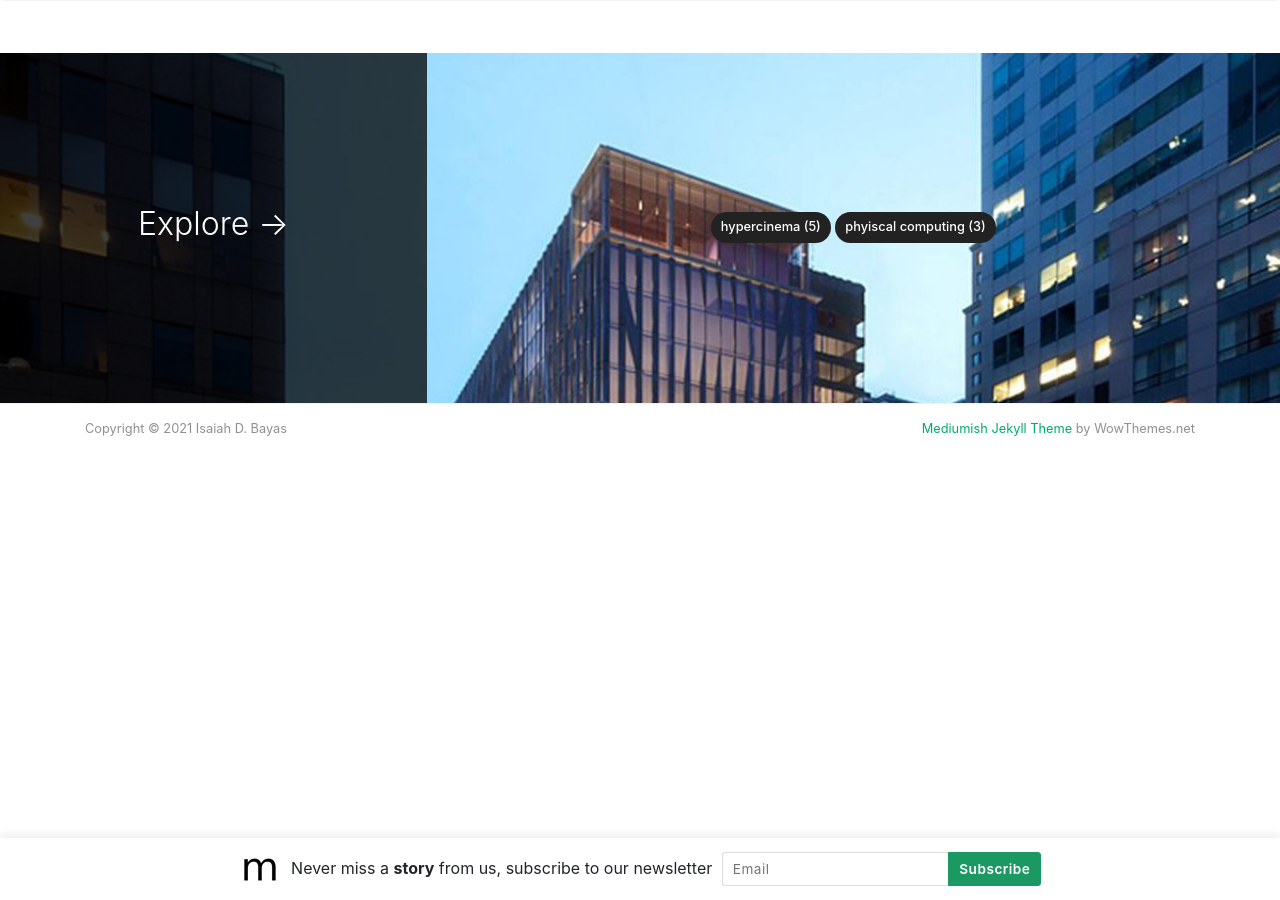
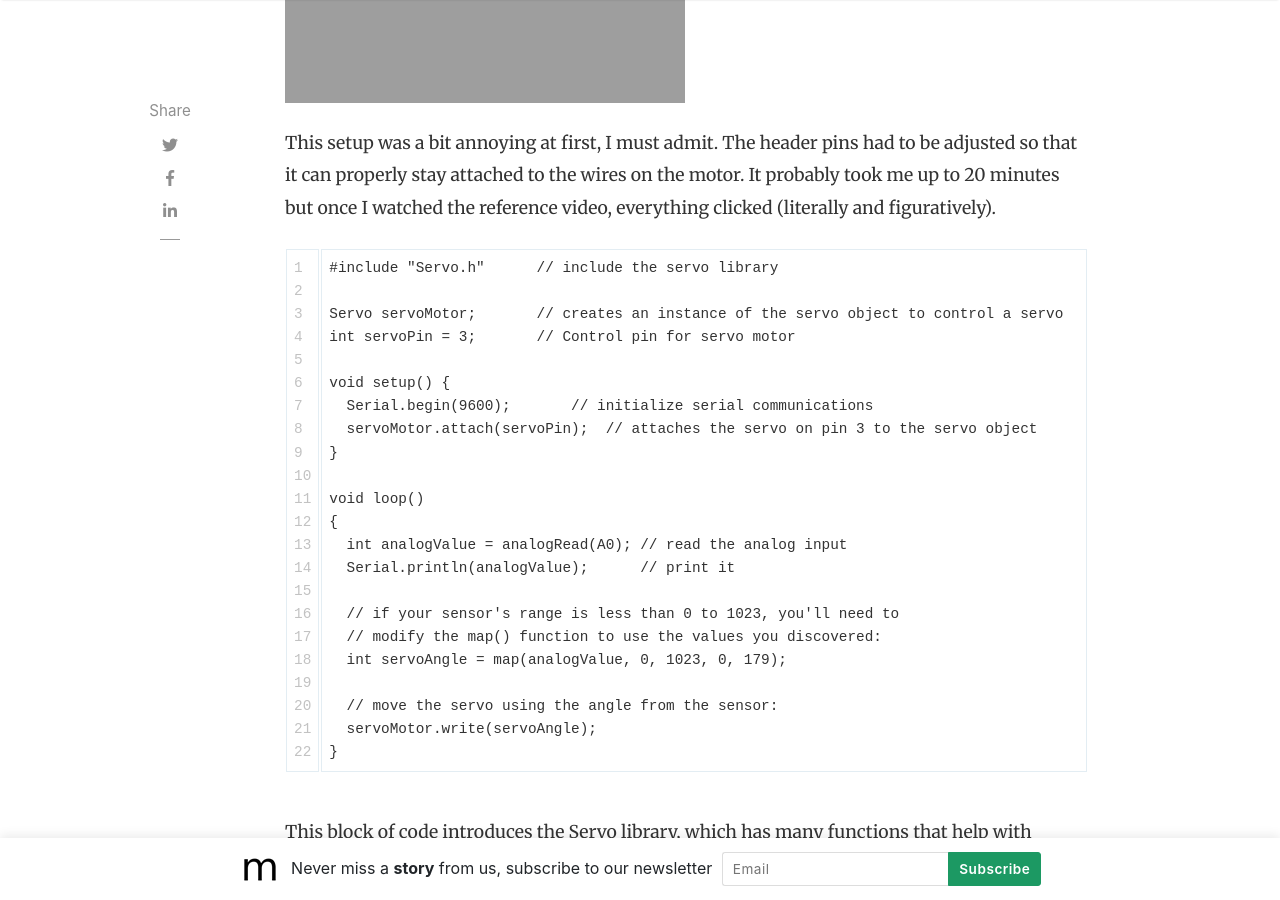
Before and after one commit to Isaiah-Bayas/Isaiah-Bayas.github.io, a Jekyll site: the page built from _posts/2021-09-28-week-three-pcom-labs.md, in a window 1280 px wide and 900 px high, scrolled down 3706 px. Built offline with Jekyll 4.4.1, drawn with Linux system fonts in a browser that asks for light colours; nearby versions of some CDN libraries; comment, search, counter and statistics services are not loaded; some of the changed text lies outside the part shown.

Commit message:
Update 2021-09-28-week-three-pcom-labs.md

````diff
--- a/_posts/2021-09-28-week-three-pcom-labs.md
+++ b/_posts/2021-09-28-week-three-pcom-labs.md
@@ -23,17 +23,52 @@ For this lab, the setup was fairly easy. The primary, and singular, difference f
 
 This block of code checks the sensor input range by initializing serial communication and printing out the corresponding values from the analog input reading.
 
-[comment]: <> (Picture of code here)
+```
+void setup() {
+  Serial.begin(9600);       // initialize serial communications
+}
+
+void loop() {
+  int analogValue = analogRead(A0); // read the analog input
+  Serial.println(analogValue);      // print it
+}
+```
 
 This block of code checks to see if the speaker works by playing a single tone continuously. The tone() function generates a square wave of the specified frequency (440). The pin number, frequency and duration are the parameters, in order. Here is a video of this example demonstrated:
 
 [comment]: <> (Video here)
 
-[comment]: <> (Picture of code here)
+```
+void setup() {
+  // nothing to do here
+}
+
+void loop() {
+  // play the tone for 1 second:
+  tone(8, 440,1000);
+  // do nothing else for the one second you're playing:
+  delay(1000);
+}
+```
 
 This block of code takes the sensor reading, maps it, and then plays the tone according to the mapped frequency.
 
-[comment]: <> (Picture of code here)
+```
+void setup() {
+  // nothing to do here
+}
+
+void loop() {
+  // get a sensor reading:
+  int sensorReading = analogRead(A0);
+  // map the results from the sensor reading's range
+  // to the desired pitch range:
+  float frequency = map(sensorReading, 200, 900, 100, 1000);
+  // change the pitch, play for 10 ms:
+  tone(8, frequency, 10);
+  delay(10);
+}
+```
 
 This block of code is a bit more complex ; it ultimately plays a melody by using diffeent notes from a library, "pitches.h." Here is a video of this example demonstrated:
 
@@ -49,7 +84,30 @@ As a side note, the musical instrument part of this lab will be my first class p
 
 This setup was a bit annoying at first, I must admit. The header pins had to be adjusted so that it can properly stay attached to the wires on the motor. It probably took me up to 20 minutes but once I watched the reference video, everything clicked (literally and figuratively).
 
-[comment]: <> (Picture of code here)
+```
+#include "Servo.h"      // include the servo library
+
+Servo servoMotor;       // creates an instance of the servo object to control a servo
+int servoPin = 3;       // Control pin for servo motor
+
+void setup() {
+  Serial.begin(9600);       // initialize serial communications
+  servoMotor.attach(servoPin);  // attaches the servo on pin 3 to the servo object
+}
+
+void loop()
+{
+  int analogValue = analogRead(A0); // read the analog input
+  Serial.println(analogValue);      // print it
+
+  // if your sensor's range is less than 0 to 1023, you'll need to
+  // modify the map() function to use the values you discovered:
+  int servoAngle = map(analogValue, 0, 1023, 0, 179);
+
+  // move the servo using the angle from the sensor:
+  servoMotor.write(servoAngle);
+}
+```
 
 This block of code introduces the Servo library, which has many functions that help with programming any Servo motor. I created an instance of the servo object to access specific member functions of the servo. Then, I attached the pin to the servo and map the sensor reading which was used to pulsate the motor at the specified angle.
 
````
